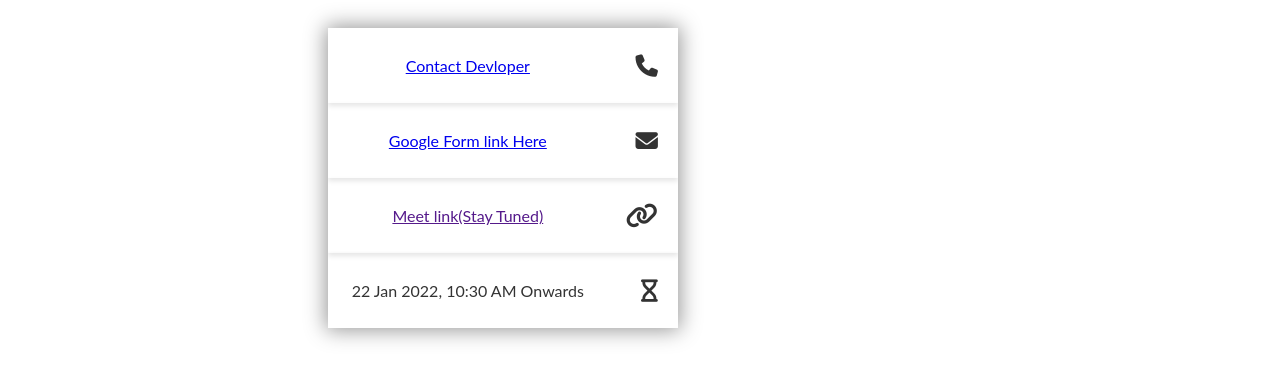
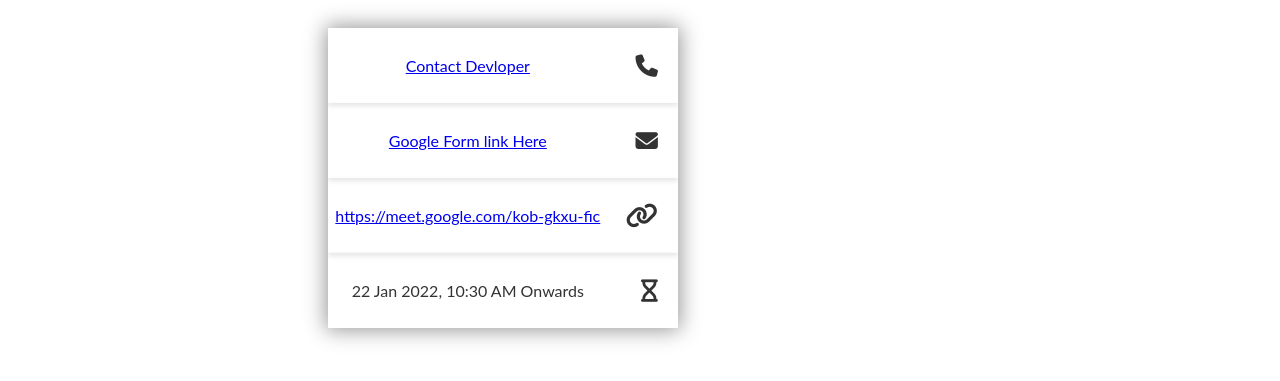
Before and after one commit to College-Notes/PMG-Freshers, a plain HTML site: page index.html in a window 1280 px wide. Shown: the part 617-998 px from the top of the page. Drawn offline with nearby package versions, Linux system fonts and the light colour scheme; some packages are replaced by stand-ins of ours; a web font is replaced by a local one.

Commit message:
Update index.html

```diff
--- a/index.html
+++ b/index.html
@@ -2955,7 +2955,7 @@
                         <i class="fa fa-envelope" aria-hidden="true"></i>
                     </div>
                     <div class="location-details">
-                        <p class="location-details-text"><a href="">Meet link(Stay Tuned)</a></p>
+                        <p class="location-details-text"><a href="https://meet.google.com/kob-gkxu-fic">https://meet.google.com/kob-gkxu-fic</a></p>
                         <i class="fa fa-link" aria-hidden="true"></i>
                     </div>
                     <div class="location-details">
@@ -3077,7 +3077,7 @@
             <ul>
                 <li><a href="https://satish-kumar28.github.io/About/">Copyight ©Satish_shekhar</a></li>
                 <li><a href="https://docs.google.com/forms/d/e/1FAIpQLSfCWQ688hXofzOxhfISy8l0wQJ1-H6cKbXfe3SCRmjhLDn4BQ/viewform?usp=send_form">Google Form</a></li>
-                <li>Meet link (Stay Tuned!)</li>
+                <li><a href="https://meet.google.com/kob-gkxu-fic">Meet link click here</a></li>
             </ul>
         </div>
 
```
